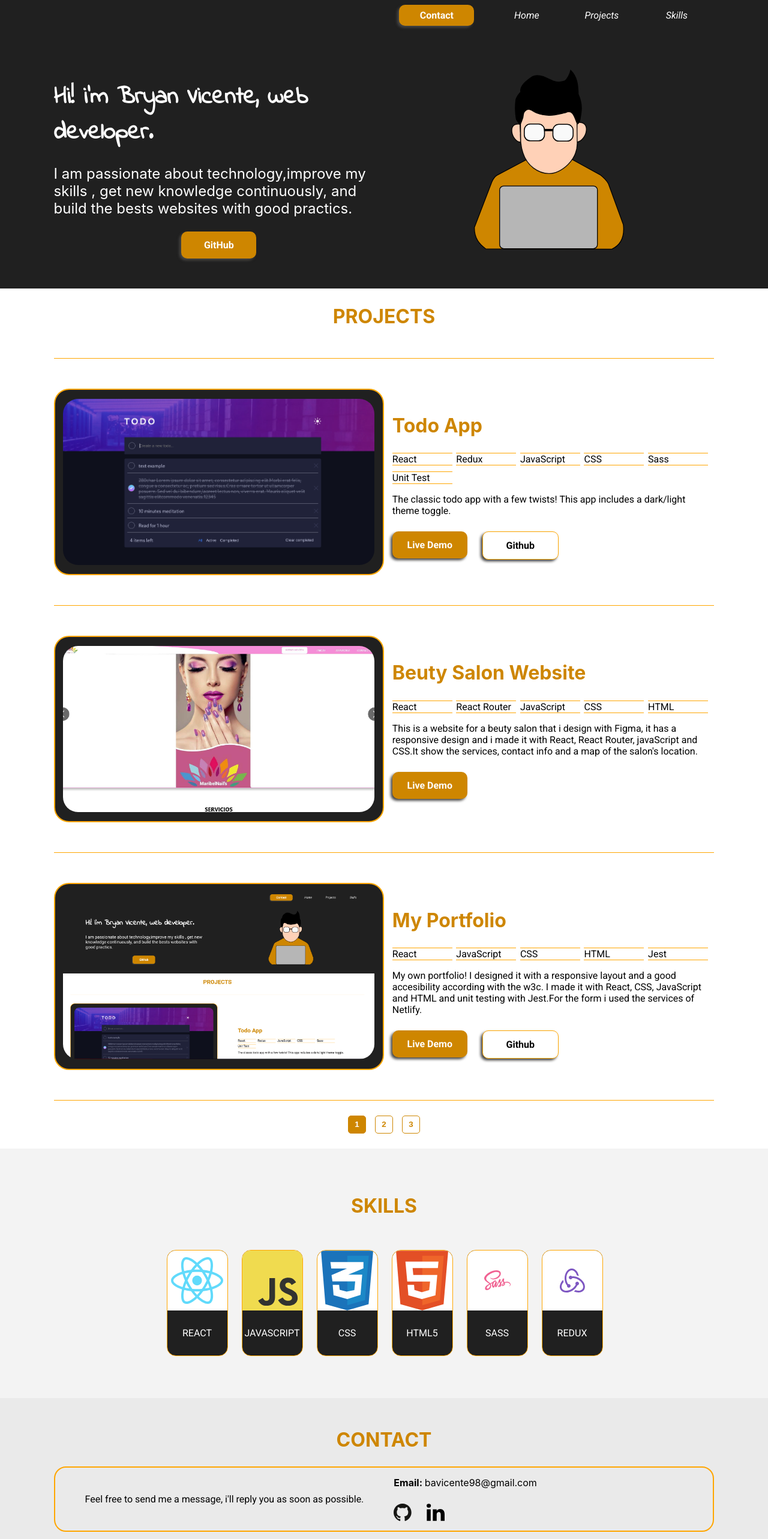
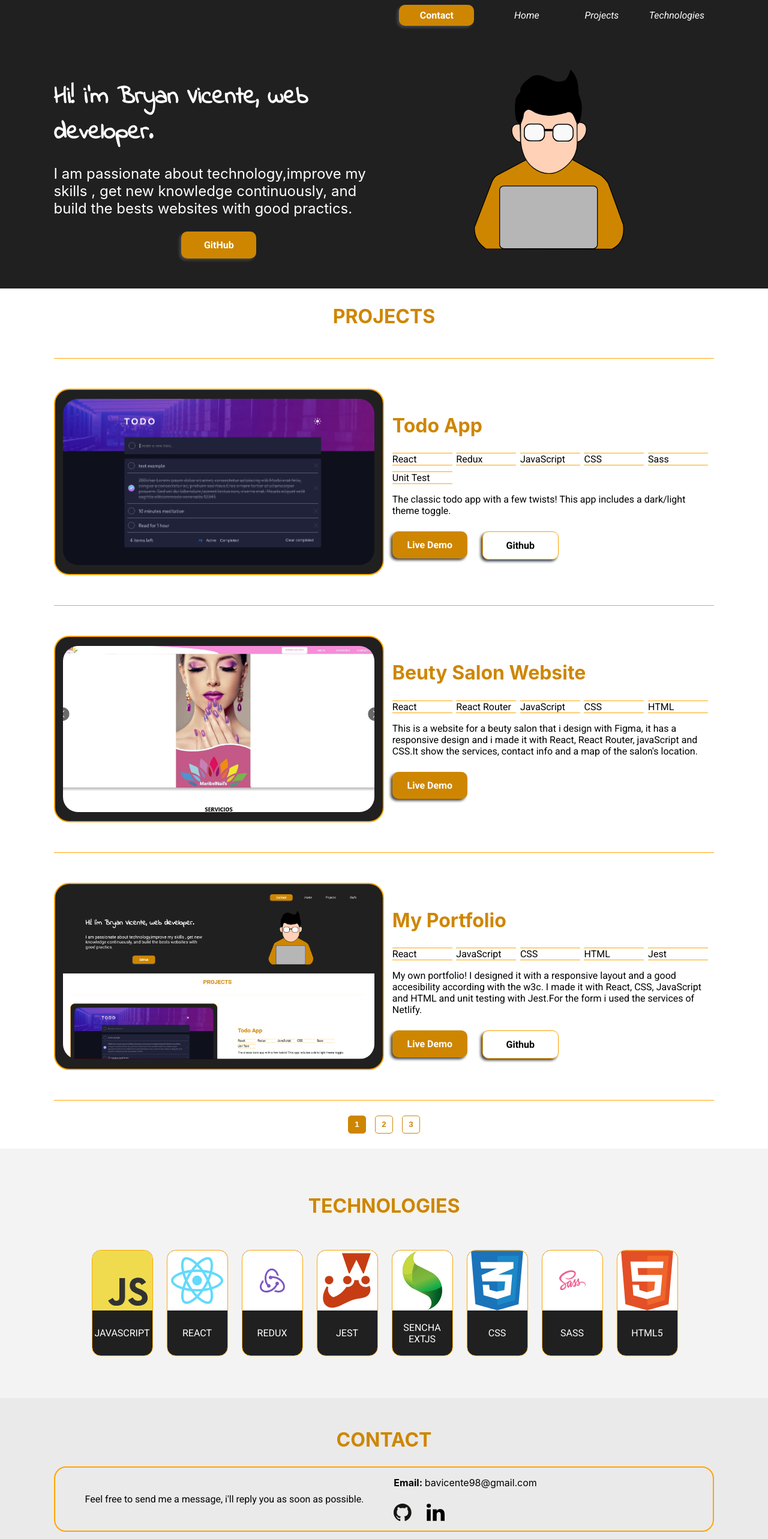
Before and after one commit to bavicente9/portfolio, a React (Create React App) app: page / in a window 1280 px wide. Shown: the top 2566 px of the page at 60% size. Built offline with nearby package versions, Linux system fonts and the light colour scheme.

Commit message:
Updated skills

```diff
--- a/src/components/header/Header.js
+++ b/src/components/header/Header.js
@@ -30,7 +30,7 @@ export const Header = () => {
                     <ul>
                         <li className='navbar__item'><a rel='section' href='#presentation'>Home</a></li>
                         <li className='navbar__item'><a rel='section' href='#projects' >Projects</a></li>
-                        <li className='navbar__item'><a rel='section' href='#skills'>Skills</a></li>
+                        <li className='navbar__item'><a rel='section' href='#skills'>Technologies</a></li>
                     </ul>
                 </nav>
 
--- a/src/components/skills/Skills.css
+++ b/src/components/skills/Skills.css
@@ -38,6 +38,7 @@
     transition-duration: 0.34s;
 
     color: #fff;
+    text-align: center;
 }
 
 
--- a/src/components/skills/Skills.js
+++ b/src/components/skills/Skills.js
@@ -5,7 +5,7 @@ export const Skills = ({ infoJson }) => {
 
     return (
         <section aria-label='skills' id='skills' className='skills'>
-            <h1>Skills</h1>
+            <h1>Technologies</h1>
             <ul className='skills__container' aria-label='list of skills'>
                 {
                     //generate the skills
@@ -18,7 +18,6 @@ export const Skills = ({ infoJson }) => {
                         )
                     })
                 }
-
             </ul>
         </section>
     )
--- a/src/json/Skills.json
+++ b/src/json/Skills.json
@@ -1,28 +1,34 @@
 [
+    {
+        "name": "JavaScript",
+        "img": "./images/icons/icon_javaScript.svg"
+    },
     {
         "name": "React",
         "img": "./images/icons/icon_react1.svg"
     },
     {
-        "name": "JavaScript",
-        "img": "./images/icons/icon_javaScript.svg"
+        "name": "Redux",
+        "img": "./images/icons/icon_redux.svg"
+    },
+    {
+        "name": "Jest",
+        "img": "./images/icons/icon_jest.svg"
+    },
+    {
+        "name": "Sencha ExtJs",
+        "img": "./images/icons/icon_sencha.svg"
     },
     {
         "name": "CSS",
         "img": "./images/icons/icon_css.svg"
     },
     {
-        "name": "HTML5",
-        "img": "./images/icons/icon_html.svg"
-    },
-
-    {
         "name": "Sass",
         "img": "./images/icons/icon_sass.svg"
     },
     {
-        "name": "Redux",
-        "img": "./images/icons/icon_redux.svg"
+        "name": "HTML5",
+        "img": "./images/icons/icon_html.svg"
     }
-
 ]
```
Also changed, not shown: public/images/icons/icon_jest.svg (added), public/images/icons/icon_sencha.svg (added).
